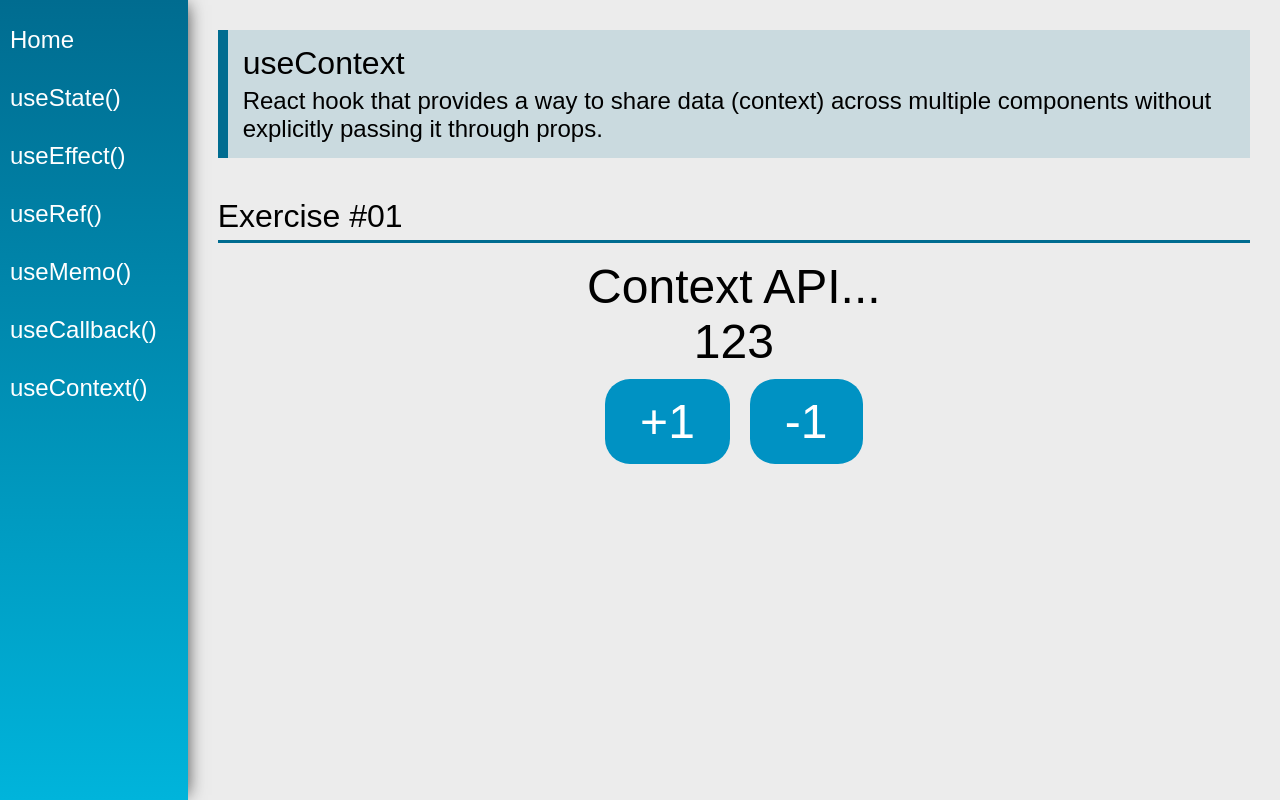
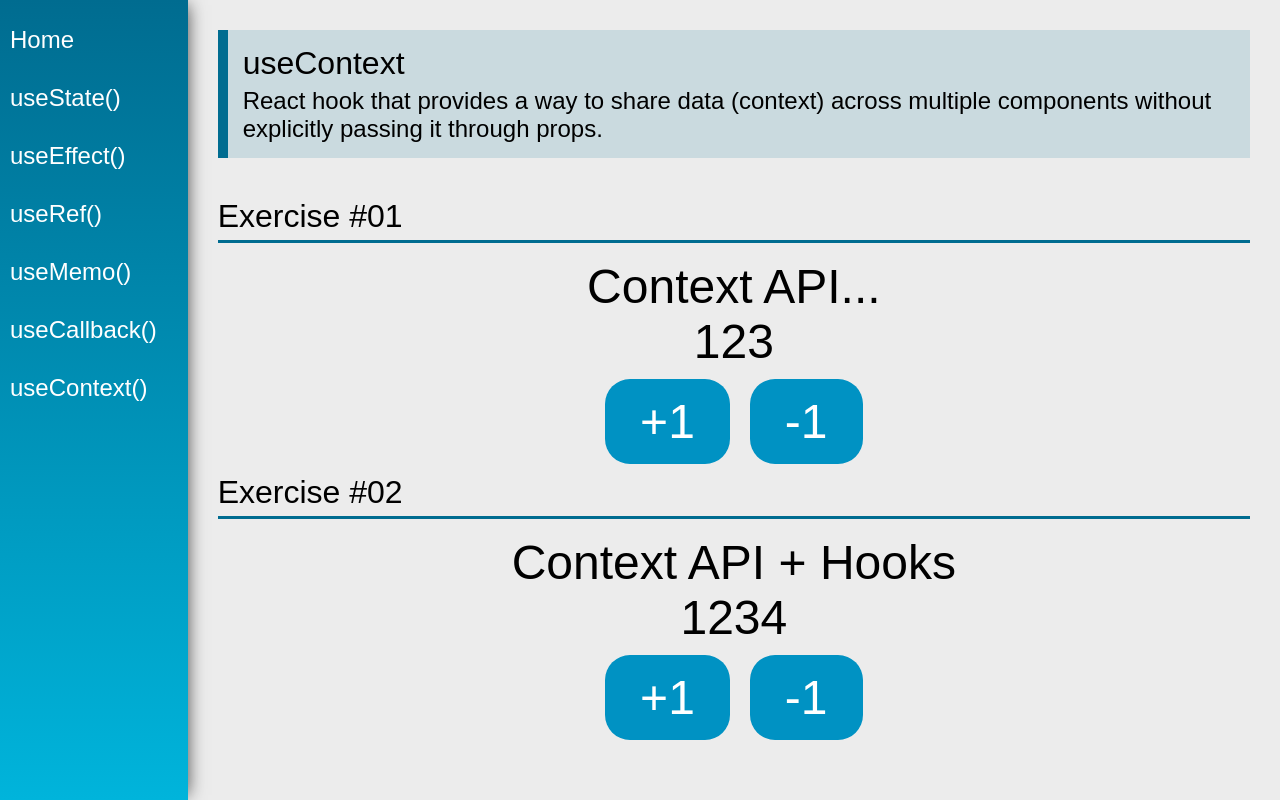
Before and after one commit to bryanoliveira11/Curso-React-Redux, a React (Create React App) app in the folder react-hooks/: page /useContext in a window 1280 px wide. Built offline with nearby package versions, Linux system fonts and the light colour scheme.

Commit message:
useContext #2

```diff
--- /dev/null
+++ b/react-hooks/src/data/Store.jsx
@@ -0,0 +1,31 @@
+import React, { useState } from 'react';
+
+const initialState = {
+  number: 1234,
+  text: 'Context API + Hooks',
+};
+
+export const AppContext = React.createContext(initialState);
+
+const Store = (props) => {
+  const [state, setState] = useState(initialState);
+
+  const updateState = (key, value) => {
+    setState({ ...state, [key]: value });
+  };
+
+  return (
+    <AppContext.Provider
+      value={{
+        number: state.number,
+        text: state.text,
+        setNumber: (n) => updateState('number', n),
+        setText: (text) => updateState('text', text),
+      }}
+    >
+      {props.children}
+    </AppContext.Provider>
+  );
+};
+
+export default Store;
--- a/react-hooks/src/views/App.jsx
+++ b/react-hooks/src/views/App.jsx
@@ -5,11 +5,13 @@
 import Menu from '../components/layout/Menu';
 import Content from '../components/layout/Content';
 import { DataContext, data } from '../data/DataContext';
+import Store from '../data/Store';
 
 const App = (props) => {
   const [state, setState] = useState(data);
 
   return (
+    <Store>
       <DataContext.Provider value={{ state, setState }}>
         <div className="App">
           <Router>
@@ -18,6 +20,7 @@
           </Router>
         </div>
       </DataContext.Provider>
+    </Store>
   );
 };
 
--- a/react-hooks/src/views/examples/UseContext.jsx
+++ b/react-hooks/src/views/examples/UseContext.jsx
@@ -1,19 +1,26 @@
-import React, { useContext } from 'react';
+import React, { useContext, useEffect } from 'react';
 import PageTitle from '../../components/layout/PageTitle';
 import SectionTitle from '../../components/layout/SectionTitle';
 import { DataContext } from '../../data/DataContext';
+import { AppContext } from '../../data/Store';
 
 const UseContext = (props) => {
   const context = useContext(DataContext);
 
-  const setNumber = (delta) => {
+  const addNumber = (delta) => {
     context.setState({
       ...context.state,
       number: context.state.number + delta,
     });
   };
 
-  console.log(context);
+  const { number, setNumber, text, setText } = useContext(AppContext);
+
+  useEffect(() => {
+    if (number > 1250) {
+      setText('New Text');
+    }
+  }, [number]);
 
   return (
     <div className="useContext">
@@ -26,10 +33,24 @@
         <span className="text">{context.state.text}</span>
         <span className="text">{context.state.number}</span>
         <div>
-          <button className="btn" onClick={() => setNumber(1)}>
+          <button className="btn" onClick={() => addNumber(1)}>
             +1
           </button>
-          <button className="btn" onClick={() => setNumber(-1)}>
+          <button className="btn" onClick={() => addNumber(-1)}>
+            -1
+          </button>
+        </div>
+      </div>
+
+      <SectionTitle title="Exercise #02" />
+      <div className="center">
+        <span className="text">{text}</span>
+        <span className="text">{number}</span>
+        <div>
+          <button className="btn" onClick={() => setNumber(number + 1)}>
+            +1
+          </button>
+          <button className="btn" onClick={() => setNumber(number - 1)}>
             -1
           </button>
         </div>
```
Lines whose indentation alone changed are shown as unchanged.
